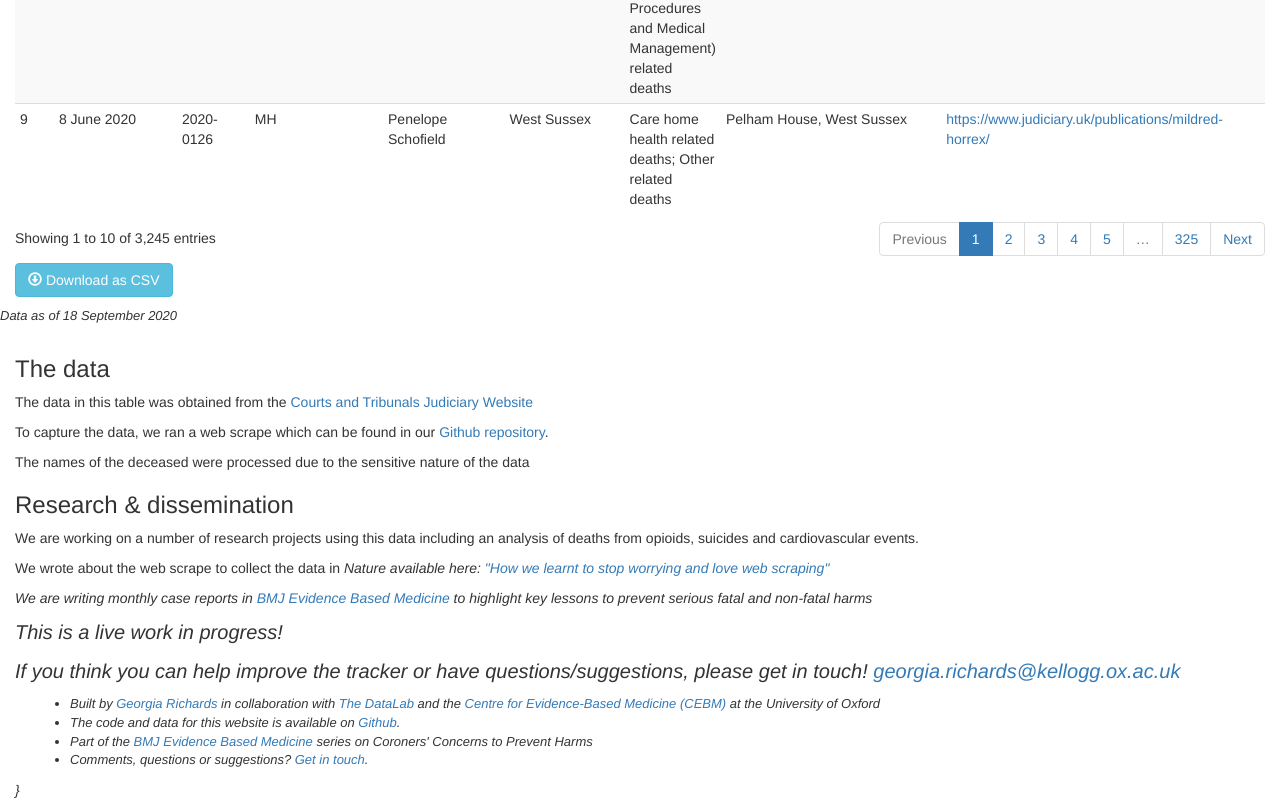
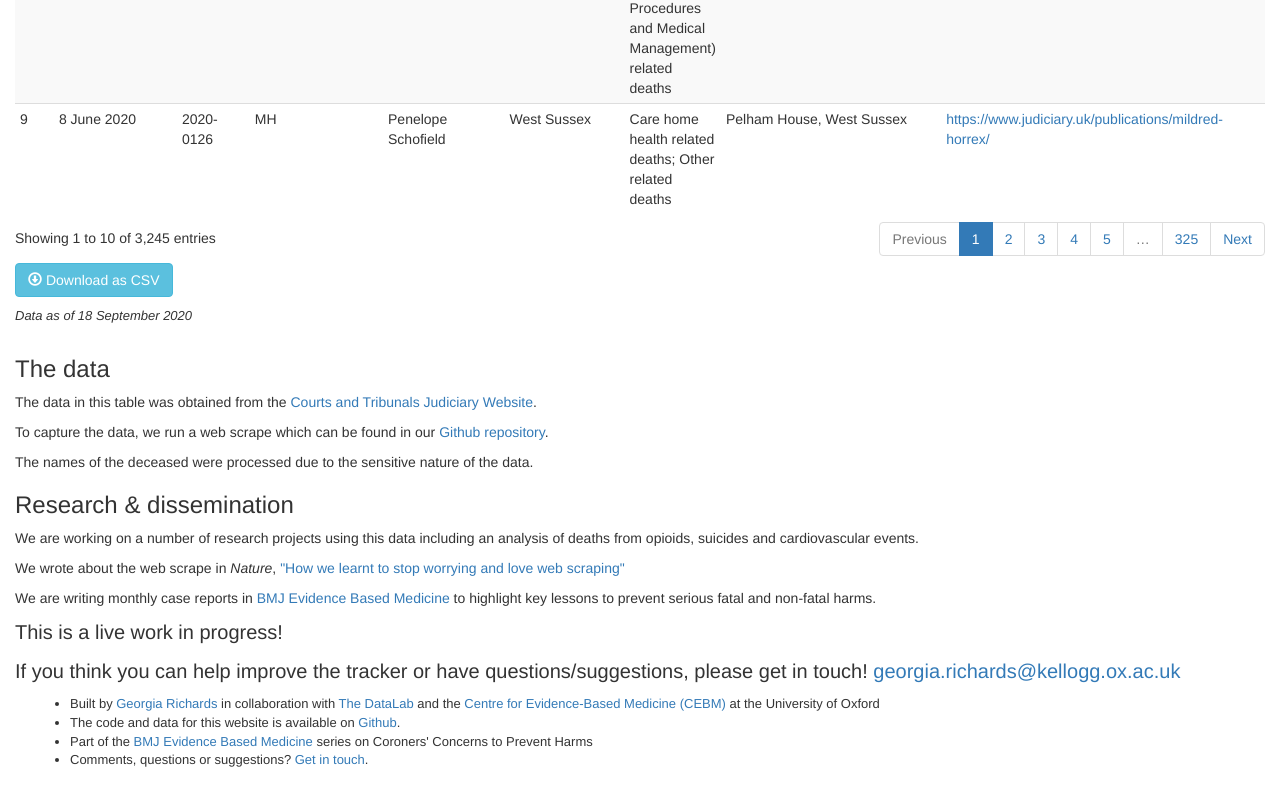
Before and after one commit to georgiarichards/georgiarichards.github.io, a plain HTML site: page index.html in a window 1280 px wide. Shown: the part 1354-2154 px from the top of the page. Drawn offline with Linux system fonts and the light colour scheme.

Commit message:
Update index.html

```diff
--- a/index.html
+++ b/index.html
@@ -28,30 +28,30 @@
 			<h3> A platform to explore concerns raised by coroners' to prevent future deaths</h3>
 			<p>This website displays the data we 'scraped' from the <a href='https://www.judiciary.uk/subject/prevention-of-future-deaths/'>Courts and Tribunals Judiciary Website</a> to put Prevent Future Death reports, also known as PFDs, into a searchable and filterable table.</p>
 		</div>
+
 		<div id='table-container'>
 		</div>
-		</div>
-
 		<font size="2">
 			<p><i>Data as of 18 September 2020</i></p>
 		</font>
+		</div>
+
 
 		<div class="container-fluid">
 		<div>
 			<h3>The data</h3>
-			<p>The data in this table was obtained from the <a href='https://www.judiciary.uk/subject/prevention-of-future-deaths/'>Courts and Tribunals Judiciary Website</a></p>
-			<p>To capture the data, we ran a web scrape which can be found in our <a href="https://github.com/georgiarichards/georgiarichards.github.io/tree/master/data">Github repository</a>.</p>
-			<p>The names of the deceased were processed due to the sensitive nature of the data</p>
+			<p>The data in this table was obtained from the <a href='https://www.judiciary.uk/subject/prevention-of-future-deaths/'>Courts and Tribunals Judiciary Website</a>.</p>
+			<p>To capture the data, we run a web scrape which can be found in our <a href="https://github.com/georgiarichards/georgiarichards.github.io/tree/master/data">Github repository</a>.</p>
+			<p>The names of the deceased were processed due to the sensitive nature of the data.</p>
 
 			<h3>Research & dissemination</h3>
 			<p>We are working on a number of research projects using this data including an analysis of deaths from opioids, suicides and cardiovascular events.</p>
-			<p>We wrote about the web scrape to collect the data in <i>Nature</1> available here: <a href='https://www.nature.com/articles/d41586-020-02558-0'>"How we learnt to stop worrying and love web scraping"</a></p>
-			<p>We are writing monthly case reports in <a href='https://ebm.bmj.com/'>BMJ Evidence Based Medicine</a> to highlight key lessons to prevent serious fatal and non-fatal harms</p>
+			<p>We wrote about the web scrape in <i>Nature</i>, <a href='https://www.nature.com/articles/d41586-020-02558-0'>"How we learnt to stop worrying and love web scraping"</a></p>
+			<p>We are writing monthly case reports in <a href='https://ebm.bmj.com/'>BMJ Evidence Based Medicine</a> to highlight key lessons to prevent serious fatal and non-fatal harms.</p>
 		</div>
+			<p style="font-size:20px;">This is a live work in progress!</p>
+			<p style="font-size:20px;">If you think you can help improve the tracker or have questions/suggestions, please get in touch! <a href="mailto:georgia.richards@kellogg.ox.ac.uk">georgia.richards@kellogg.ox.ac.uk</a></p>
 		<div id='table-container'>
-
-		 <p style="font-size:20px;">This is a live work in progress!</p>
-		 <p style="font-size:20px;">If you think you can help improve the tracker or have questions/suggestions, please get in touch! <a href="mailto:georgia.richards@kellogg.ox.ac.uk">georgia.richards@kellogg.ox.ac.uk</a></p>
 
 		<!-- /.container -->
 		<footer class='footer'>
@@ -71,7 +71,7 @@
 
 
 		<!-- Bootstrap core JavaScript
-		================================================== -->}
+		================================================== -->
 		<!-- Placed at the end of the document so the pages load faster -->
 		<script type="text/javascript" src="js/jquery.min.js"></script>
 		<script type="text/javascript" src="js/bootstrap.min.js"></script>
```
